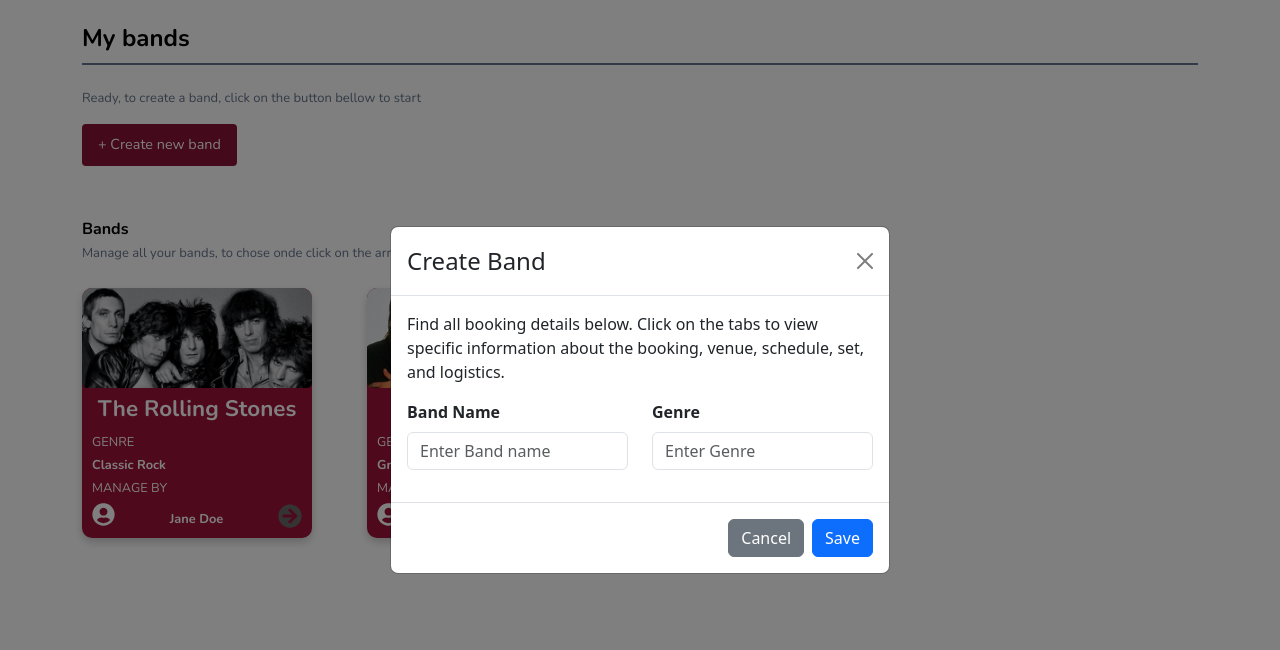
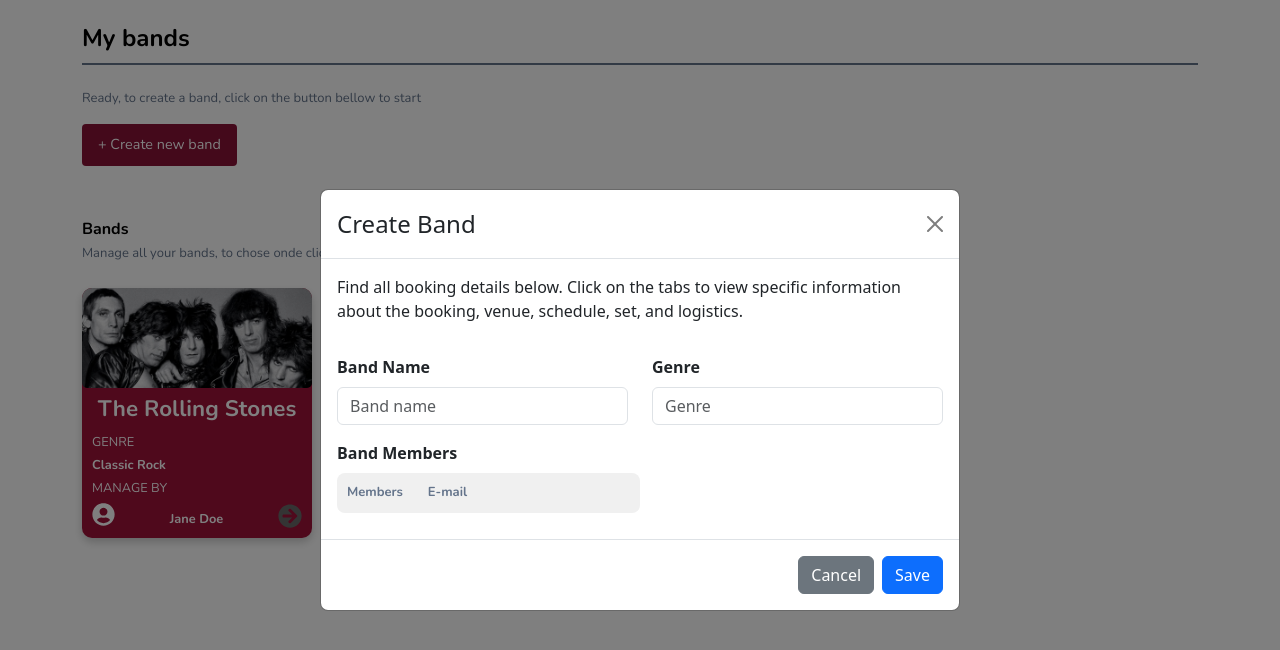
Before and after one commit to Kannella/band_management_front_end, a React (Create React App) app in the folder app/: page /bands in a window 1280 px wide. Both pictures are taken after a click on the button "+ Create new band". Shown: the top 650 px of the page. Built offline with nearby package versions, Linux system fonts and the light colour scheme.

Commit message:
add empty space for band members

```diff
--- a/app/src/assets/styles/styles.css
+++ b/app/src/assets/styles/styles.css
@@ -364,3 +364,12 @@ h1 {
         text-align: center;
     }
 }
+
+.band-popup-modal .modal-dialog {
+    max-width: 50%; /* Adjust the width as needed */
+}
+
+.band-popup-modal .modal-body {
+    max-height: 100vh; /* Ensure the modal body is scrollable if content overflows */
+    overflow-y: auto;
+}
--- a/app/src/components/Band/band_details_page.jsx
+++ b/app/src/components/Band/band_details_page.jsx
@@ -1,8 +1,9 @@
 // band_details_page.jsx
 import React, { useState } from "react";
 import { useParams } from "react-router-dom";
-import { FaTrashAlt, FaUserCircle, FaEdit, FaPlusCircle, FaClock, FaMapMarkerAlt } from "react-icons/fa";
+import {FaEdit, FaClock, FaMapMarkerAlt } from "react-icons/fa";
 import { bands } from "../../pages/data/bands";
+import BandMembersTable from "./band_member_table";
 import '../../assets/styles/styles.css';
 
 
@@ -49,59 +50,13 @@ function BandDetailsPage() {
                 </button>
             </div>
 
-            {isEditing && removedMembers.length > 0 && (
-                <div className="readd-members-card mb-4">
-                    <div className="readd-card-header">
-                        <p>Re-add Removed Members</p>
-                    </div>
-                    <div className="readd-card-body">
-                        {removedMembers.map((member, index) => (
-                            <div key={index} className="readd-member-card">
-                                <div className="readd-member-info">
-                                    <FaUserCircle className="readd-member-icon" size={35} />
-                                    <span className="readd-member-name">{member.name}</span>
-                                </div>
-                                <span className="readd-member-email">{member.email}</span>
-                                <button
-                                    className="btn btn-link readd-button"
-                                    onClick={() => handleAddMember(member.name)}
-                                >
-                                    <FaPlusCircle size={17} /> Add
-                                </button>
-                            </div>
-                        ))}
-                    </div>
-                </div>
-            )}
-
-            <div className="members-table">
-                <div className="members-header">
-                    <span className="header-name">Members</span>
-                    <span className="header-email">E-mail</span>
-                    <span className="header-action"></span>
-                </div>
-
-                <div className="members-list">
-                    {members.map((member, index) => (
-                        <div key={index} className="member-card">
-                            <div className="member-info">
-                                <FaUserCircle className="member-icon" size={35} />
-                                <span className="member-name">{member.name}</span>
-                            </div>
-                            <span className="member-email">{member.email}</span>
-
-                            {isEditing && (
-                            <button
-                                className="btn btn-link remove-button"
-                                onClick={() => handleRemoveMember(member.name)}
-                            >
-                                <FaTrashAlt size={15} />
-                            </button>
-                            )}
-                        </div>
-                    ))}
-                </div>
-            </div>
+            <BandMembersTable
+                members={members}
+                removedMembers={removedMembers}
+                isEditing={isEditing}
+                onRemoveMember={handleRemoveMember}
+                onAddMember={handleAddMember}
+            />
 
             <div className="content mb-4 mt-5">
                 <h2>Band Upcoming Events</h2>
--- /dev/null
+++ b/app/src/components/Band/band_member_table.jsx
@@ -0,0 +1,65 @@
+// BandMembersTable.jsx
+import React from "react";
+import { FaUserCircle, FaTrashAlt, FaPlusCircle } from "react-icons/fa";
+
+function BandMembersTable({ members, removedMembers, isEditing, onRemoveMember, onAddMember }) {
+    return (
+        <>
+            {/* Active Members Table */}
+            <div className="members-table">
+                <div className="members-header">
+                    <span className="header-name">Members</span>
+                    <span className="header-email">E-mail</span>
+                    {isEditing && <span className="header-action"></span>}
+                </div>
+                <div className="members-list">
+                    {members.map((member, index) => (
+                        <div key={index} className="member-card">
+                            <div className="member-info">
+                                <FaUserCircle className="member-icon" size={35} />
+                                <span className="member-name">{member.name}</span>
+                            </div>
+                            <span className="member-email">{member.email}</span>
+                            {isEditing && (
+                                <button
+                                    className="btn btn-link remove-button"
+                                    onClick={() => onRemoveMember(member.name)}
+                                >
+                                    <FaTrashAlt size={15} />
+                                </button>
+                            )}
+                        </div>
+                    ))}
+                </div>
+            </div>
+
+            {/* Removed Members Table */}
+            {isEditing && removedMembers.length > 0 && (
+                <div className="readd-members-card mb-4">
+                    <div className="readd-card-header">
+                        <p>Re-add Removed Members</p>
+                    </div>
+                    <div className="readd-card-body">
+                        {removedMembers.map((member, index) => (
+                            <div key={index} className="readd-member-card">
+                                <div className="readd-member-info">
+                                    <FaUserCircle className="readd-member-icon" size={35} />
+                                    <span className="readd-member-name">{member.name}</span>
+                                </div>
+                                <span className="readd-member-email">{member.email}</span>
+                                <button
+                                    className="btn btn-link readd-button"
+                                    onClick={() => onAddMember(member.name)}
+                                >
+                                    <FaPlusCircle size={17} /> Add
+                                </button>
+                            </div>
+                        ))}
+                    </div>
+                </div>
+            )}
+        </>
+    );
+}
+
+export default BandMembersTable;
--- a/app/src/components/Band/popup_band_create.jsx
+++ b/app/src/components/Band/popup_band_create.jsx
@@ -1,42 +1,78 @@
-import React from "react";
+// popup_band_create
+import React, { useState } from "react";
 import { Modal, Button, Form, Row, Col } from "react-bootstrap";
+import BandMembersTable from "./band_member_table";
 
 function BandPopup({ show, handleClose }) {
+    // Example state for members (you can replace this with actual logic or props)
+    const [members, setMembers] = useState([]);
+    const [removedMembers, setRemovedMembers] = useState([]);
+    const [isEditing] = useState(true);
+
+    const handleRemoveMember = (memberName) => {
+        const memberToRemove = members.find(member => member.name === memberName);
+        setMembers(members.filter(member => member.name !== memberName));
+        setRemovedMembers([...removedMembers, memberToRemove]);
+    };
+
+    const handleAddMember = (memberName) => {
+        const memberToAdd = removedMembers.find(member => member.name === memberName);
+        setRemovedMembers(removedMembers.filter(member => member.name !== memberName));
+        setMembers([...members, memberToAdd]);
+    };
+
     return (
-        <Modal show={show} onHide={handleClose} centered>
+        <Modal
+            show={show}
+            onHide={handleClose}
+            centered
+            size="lg"
+            className="band-popup-modal"
+            >
             <Modal.Header closeButton>
                 <Modal.Title>Create Band</Modal.Title>
             </Modal.Header>
             <Modal.Body>
                     <Form>
-                    <Row className="mb-6">
+                    <Row className="mb-3">
                         <p>Find all booking details below. Click on the tabs to view specific information about the booking, venue, schedule, set, and logistics.</p>
                     </Row>
+
                     <Row className="mb-3">
-                        {/* Band Name Input */}
                         <Col md={6}>
                             <Form.Group controlId="formBandName">
                                 <Form.Label><strong>Band Name</strong></Form.Label>
                                 <Form.Control
                                     type="text"
-                                    placeholder="Enter Band name"
+                                    placeholder="Band name"
                                     className="form-control"
                                 />
                             </Form.Group>
                         </Col>
 
-                        {/* Genre Input */}
                         <Col md={6}>
                             <Form.Group controlId="formGenre">
                                 <Form.Label><strong>Genre</strong></Form.Label>
                                 <Form.Control
                                     type="text"
-                                    placeholder="Enter Genre"
+                                    placeholder="Genre"
                                     className="form-control"
                                 />
                             </Form.Group>
                         </Col>
                     </Row>
+
+                    <Form.Label>
+                        <strong>Band Members</strong>
+                    </Form.Label>
+
+                    <BandMembersTable
+                        members={members}
+                        removedMembers={removedMembers}
+                        isEditing={isEditing}
+                        onRemoveMember={handleRemoveMember}
+                        onAddMember={handleAddMember}
+                    />
                 </Form>
             </Modal.Body>
             <Modal.Footer>
```
